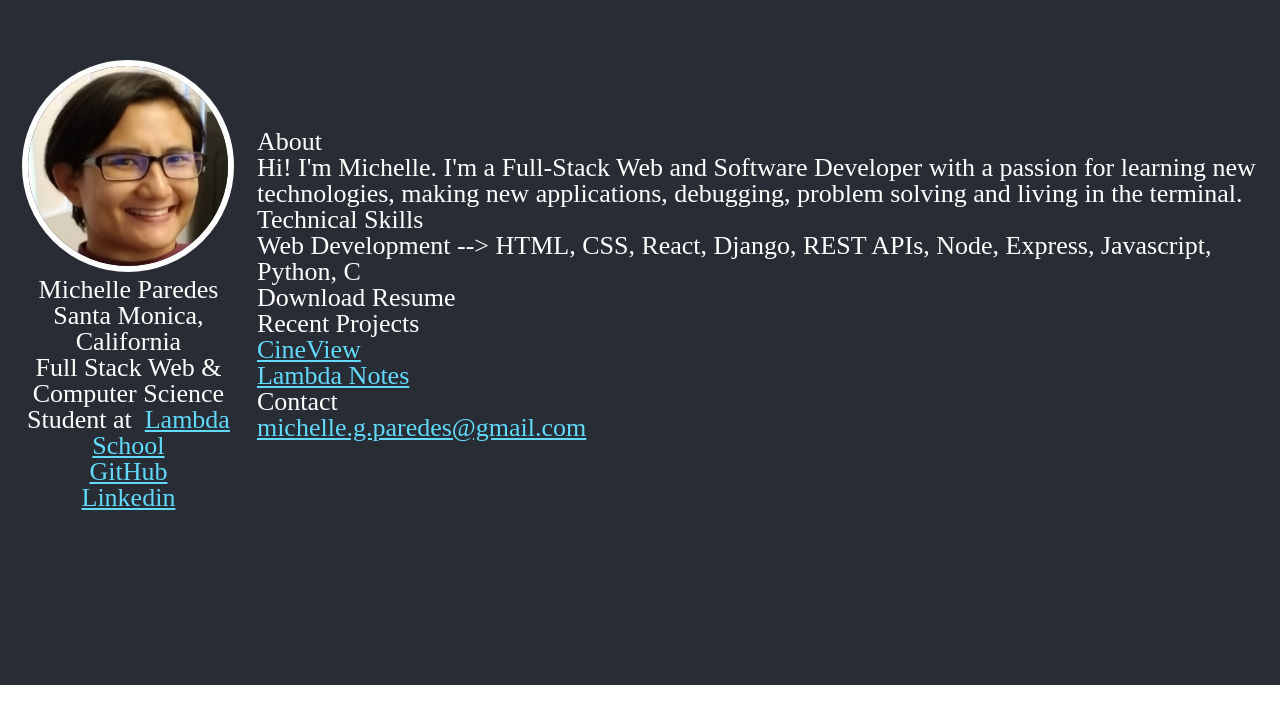
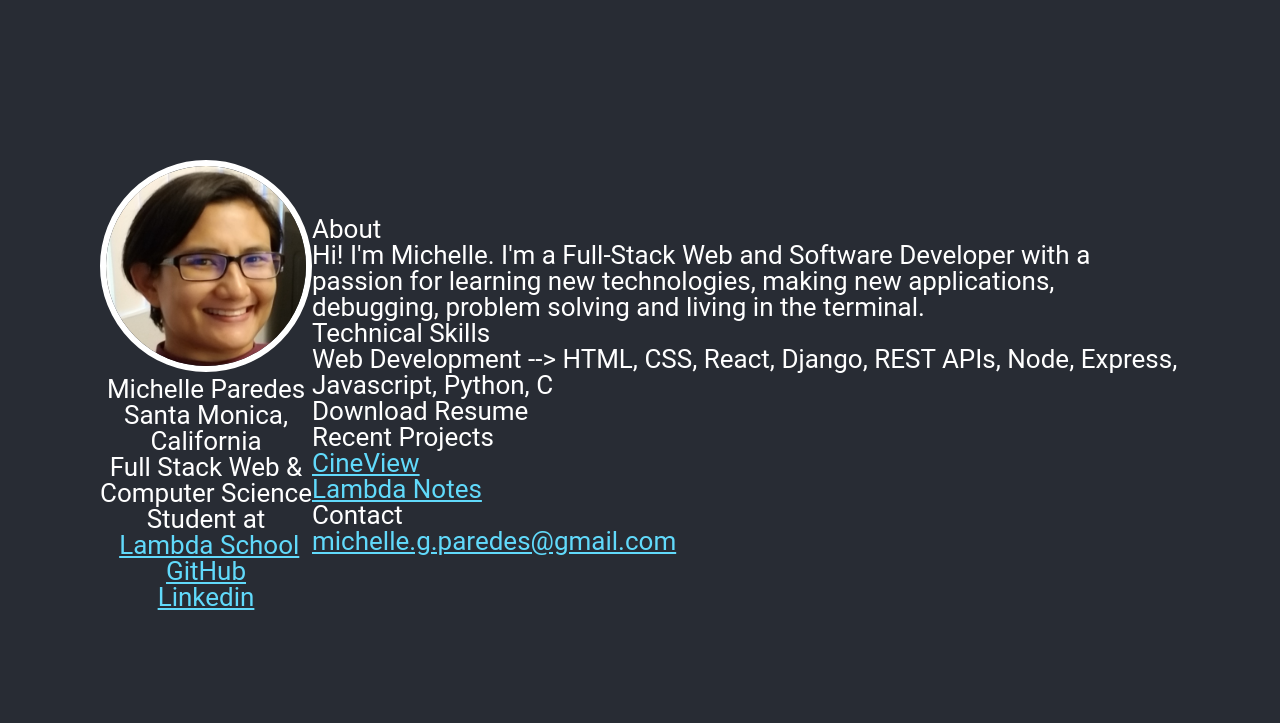
Before and after one commit to mparedes003/profile-page, a React (Create React App) app: page / in a window 1280 px wide. Shown: the part 115-838 px from the top of the page. Before the commit the page ends 800 px from the top, so only its background shows below. Built offline with nearby package versions, Linux system fonts and the light colour scheme.

Commit message:
Add padding and font-family Roboto to CSS Styling

```diff
--- a/src/App.css
+++ b/src/App.css
@@ -128,6 +128,10 @@ table {
   border-spacing: 0;
 }
 
+html {
+  font-size: 62.5%;
+}
+
 /* .App {
   text-align: center;
 } */
@@ -141,6 +145,8 @@ table {
   justify-content: center;
   font-size: calc(10px + 2vmin);
   color: white;
+  padding: 10rem;
+  font-family: Roboto;
 }
 
 .photo {
```
